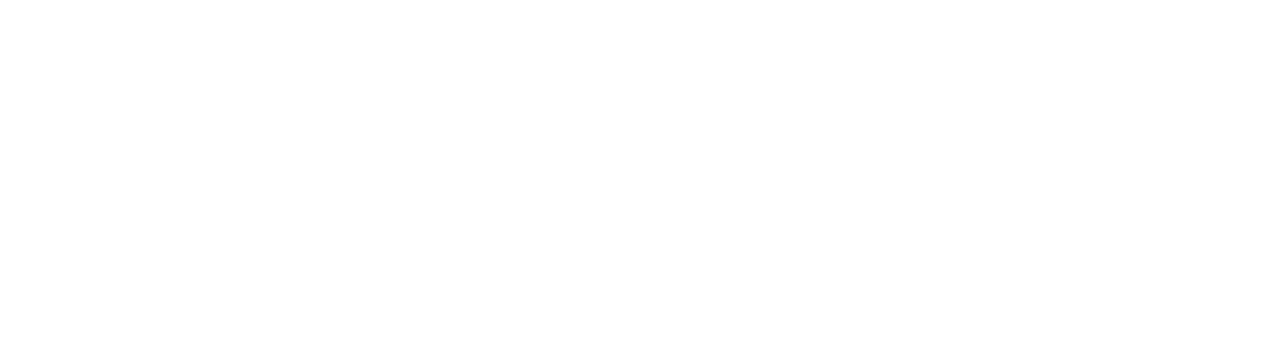
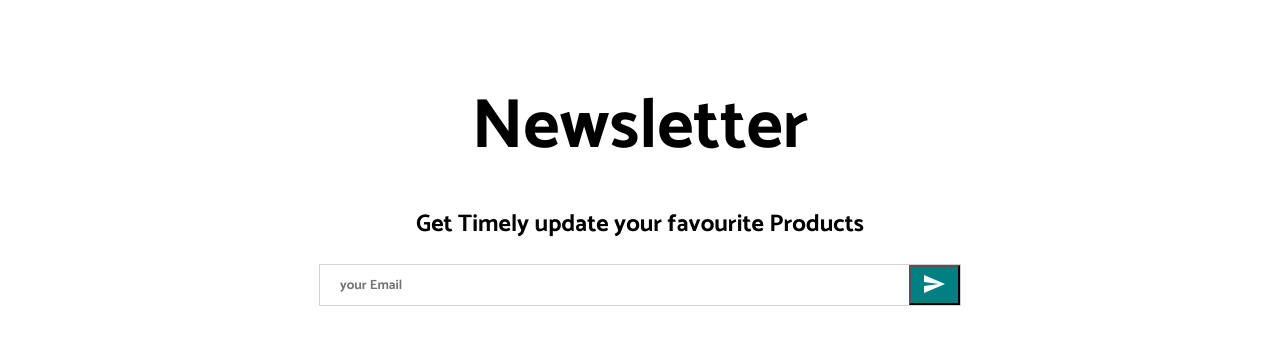
Before and after one commit to mosaddeksohel/E-SHOP, a React (Create React App) app: page / in a window 1280 px wide. Shown: the part 2668-3012 px from the top of the page. Before the commit the page ends 2616 px from the top, so only its background shows below. Built offline with nearby package versions, Linux system fonts and the light colour scheme.

Commit message:
add newsletter

```diff
--- a/src/components/NewsLetter.jsx
+++ b/src/components/NewsLetter.jsx
@@ -2,20 +2,51 @@
 import styled from "styled-components";
 import SendIcon from "@mui/icons-material/Send";
 
-const Container = styled.div;
-const Title = styled.h1;
-const Description = styled.div;
-const InputContainer = styled.div;
-const Input = styled.input;
-const Button = styled.button;
+const Container = styled.div`
+  height: 60vh;
+  background-color: white;
+  display: flex;
+  align-items: center;
+  justify-content: center;
+  flex-direction: column;
+`;
+const Title = styled.h1`
+  font-size: 70px;
+  margin-bottom: 20px;
+`;
+const Description = styled.div`
+  font-size: 24px;
+  font-weight: 300;
+  margin-bottom: 20px;
+`;
+const InputContainer = styled.div`
+  width: 50%;
+  height: 40px;
+  background-color: white;
+  display: flex;
+  justify-content: space-between;
+  border: 1px solid lightgray;
+`;
+const Input = styled.input`
+  border: none;
+  flex: 8;
+  padding-left: 20px;
+`;
+const Button = styled.button`
+  flex: 0.5;
+  bottom: none;
+  background: teal;
+  color: white;
+  padding-top: 5px;
+`;
 
 const NewsLetter = () => {
   return (
     <Container>
-      <Title></Title>
-      <Description></Description>
+      <Title>Newsletter</Title>
+      <Description>Get Timely update your favourite Products</Description>
       <InputContainer>
-        <Input />
+        <Input placeholder="your Email" />
         <Button>
           <SendIcon />
         </Button>
--- a/src/pages/Home.jsx
+++ b/src/pages/Home.jsx
@@ -2,6 +2,7 @@
 import Announcement from "../components/Announcement";
 import Categories from "../components/Categories";
 import Navigation from "../components/Navigation";
+import NewsLetter from "../components/NewsLetter";
 import Products from "../components/Products";
 import Slider from "../components/Slider";
 
@@ -13,6 +14,7 @@
       <Slider />
       <Categories />
       <Products />
+      <NewsLetter />
     </div>
   );
 };
```
